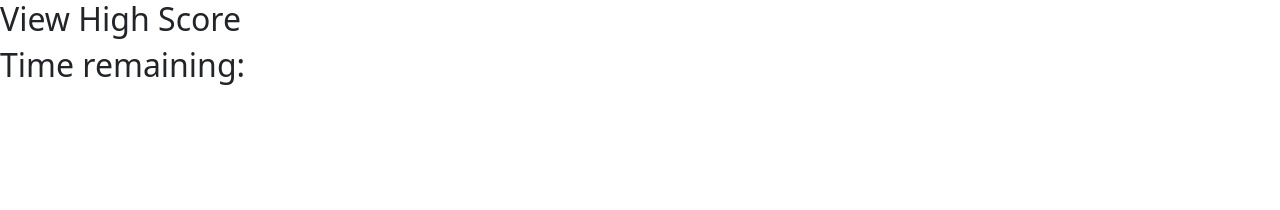
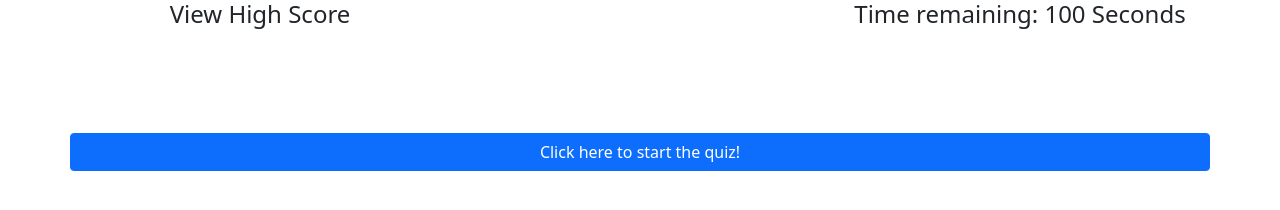
Before and after one commit to alex-d-marten/code-quiz, a plain HTML site: page index.html in a window 1280 px wide. Drawn offline with nearby package versions, Linux system fonts and the light colour scheme.

Commit message:
button and bootstrap organization

```diff
--- a/assets/js/script.js
+++ b/assets/js/script.js
@@ -0,0 +1,4 @@
+var startQuiz = function() {
+    // When the start button is pressed display the first question and answerres
+    // Start the timer in the top right
+}
--- a/index.html
+++ b/index.html
@@ -10,14 +10,32 @@
 
   </head>
   <body>
-    <div>
+    <div class="container">
       <!-- Header should have the timer and the view high scores -->
-      <header>
-        <h2>View High Score</h2>
-        <h2>Time remaining: </h2>
+      <header class="row justify-content-between text-center">
+        <h4 class="col-4" id="high-score">
+          <a href="#high-score" class="text-decoration-none text-reset">View High Score</a>
+        </h4>
+        <h4 class="col-4 text-nowrap" id="time-counter">Time remaining: 100 Seconds</h4>
       </header>
+
+      <main class="row mt-5 justify-content-center text-center">
+        <button class="btn btn-primary mt-5 col-12" id="btn-start">Click here to start the quiz!</button>
+          <!-- Structure for question elements -->
+          <!-- <div class="d-grid gap-3">
+            <div class="">Answer Option 1</div>
+            <div class="">Answer Option 2</div>
+            <div class="">Answer Option 3</div>
+            <div class="">Answer Option 4</div>
+            <div class="">Right or Wrong!</div>
+          </div> -->
+      </main>
     </div>
   <script src="https://cdn.jsdelivr.net/npm/bootstrap@5.1.3/dist/js/bootstrap.bundle.min.js" integrity="sha384-ka7Sk0Gln4gmtz2MlQnikT1wXgYsOg+OMhuP+IlRH9sENBO0LRn5q+8nbTov4+1p" crossorigin="anonymous"></script>
+  <script src="https://cdnjs.cloudflare.com/ajax/libs/jquery/3.6.0/jquery.min.js" integrity="sha512-894YE6QWD5I59HgZOGReFYm4dnWc1Qt5NtvYSaNcOP+u1T9qYdvdihz0PPSiiqn/+/3e7Jo4EaG7TubfWGUrMQ==" crossorigin="anonymous" referrerpolicy="no-referrer"></script>
+  <script src="https://cdnjs.cloudflare.com/ajax/libs/jqueryui/1.12.1/jquery-ui.min.js" integrity="sha512-uto9mlQzrs59VwILcLiRYeLKPPbS/bT71da/OEBYEwcdNUk8jYIy+D176RYoop1Da+f9mvkYrmj5MCLZWEtQuA==" crossorigin="anonymous" referrerpolicy="no-referrer"></script>
+  <script src="https://cdnjs.cloudflare.com/ajax/libs/popper.js/2.9.2/umd/popper.min.js" integrity="sha512-2rNj2KJ+D8s1ceNasTIex6z4HWyOnEYLVC3FigGOmyQCZc2eBXKgOxQmo3oKLHyfcj53uz4QMsRCWNbLd32Q1g==" crossorigin="anonymous" referrerpolicy="no-referrer"></script>
+  <script src="https://cdn.jsdelivr.net/npm/jquery-ui-touch-punch@0.2.3/jquery.ui.touch-punch.min.js"></script>
 	<script src="./assets/js/script.js"></script>
   </body>
 </html>
```
